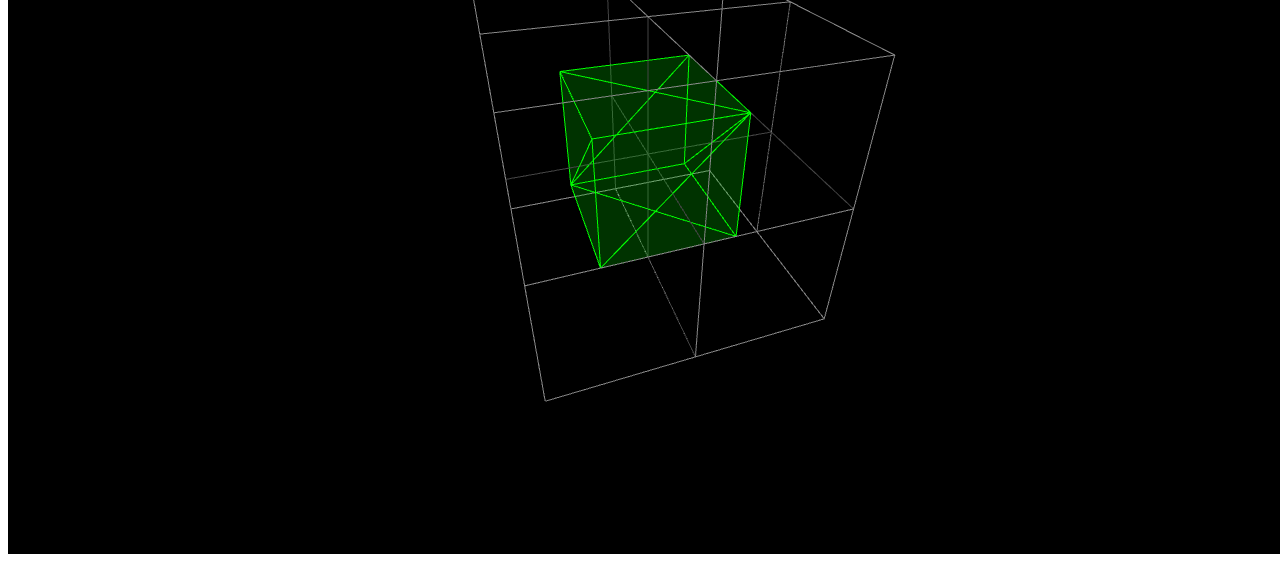
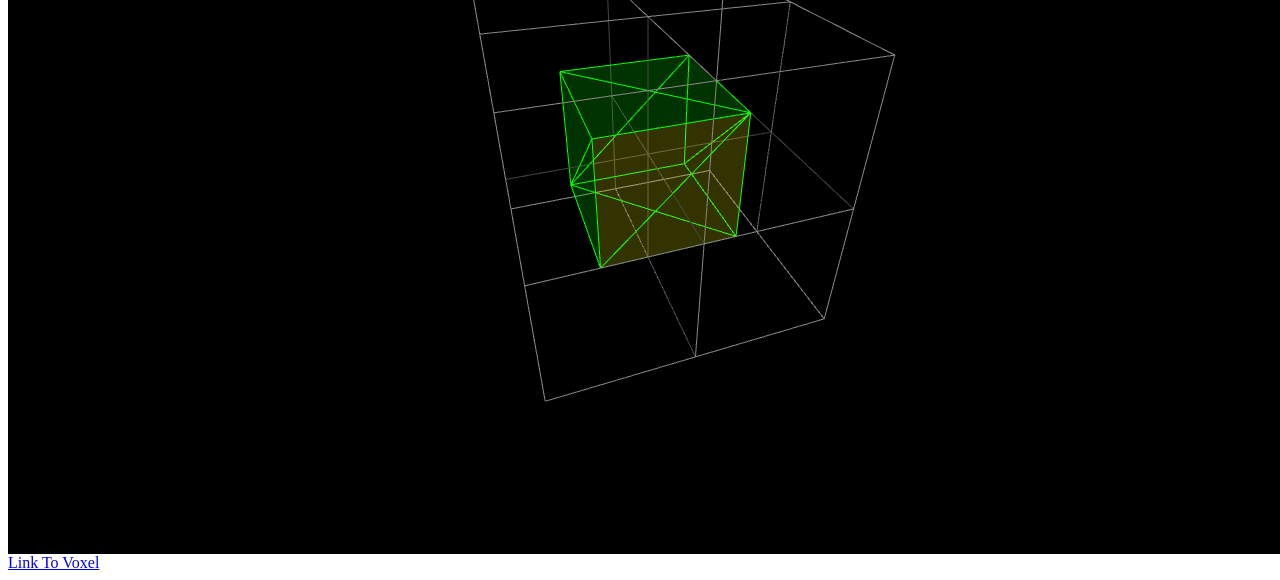
Before and after one commit to pinealservo/VoxView, a plain HTML site: page voxview.html in a window 1280 px wide. Shown: the part 254-834 px from the top of the page. Drawn offline with Linux system fonts and the light colour scheme; animation ran at ten frames a second.

Commit message:
Update live version of voxview html and js from master

```diff
--- a/voxview.html
+++ b/voxview.html
@@ -10,5 +10,6 @@
         <script src="js/OrbitControls.js"></script>
         <script src="js/dat.gui.min.js"></script>
         <script src="voxview.js"></script>
+        <a id="voxelLink" href="voxview.html" >Link To Voxel</a>
     </body>
 </html>
--- a/voxview.js
+++ b/voxview.js
@@ -2,8 +2,9 @@
 // Globals
 //
 var scene, camera, renderer, controls, voxel, gui;
+var projector, mouse = { x: 0, y: 0}, INTERSECTED;
 
-var voxmesh, wiremesh;
+var voxObject, tooltipSprite;
 
 var TOP = 0, BOTTOM = 2,
     SOUTH = 0, NORTH = 1,
@@ -21,14 +22,14 @@ CORNER_NAME[BOTTOM + NORTH + WEST] = 'botNW';
 
 // y,x,z
 var CORNER_DIRECTION = [];
-CORNER_DIRECTION[TOP    + SOUTH + EAST] = [1, 1, -1];
-CORNER_DIRECTION[BOTTOM + SOUTH + EAST] = [1, -1, -1];
-CORNER_DIRECTION[TOP    + NORTH + EAST] = [-1, 1, -1];
-CORNER_DIRECTION[BOTTOM + NORTH + EAST] = [-1, -1, -1];
-CORNER_DIRECTION[TOP    + SOUTH + WEST] = [1, 1, 1];
-CORNER_DIRECTION[BOTTOM + SOUTH + WEST] = [1, -1, 1];
-CORNER_DIRECTION[TOP    + NORTH + WEST] = [-1, 1, 1];
-CORNER_DIRECTION[BOTTOM + NORTH + WEST] = [-1, -1, 1];
+CORNER_DIRECTION[TOP    + SOUTH + EAST] = new THREE.Vector3(1, 1, -1);
+CORNER_DIRECTION[BOTTOM + SOUTH + EAST] = new THREE.Vector3(1, -1, -1);
+CORNER_DIRECTION[TOP    + NORTH + EAST] = new THREE.Vector3(-1, 1, -1);
+CORNER_DIRECTION[BOTTOM + NORTH + EAST] = new THREE.Vector3(-1, -1, -1);
+CORNER_DIRECTION[TOP    + SOUTH + WEST] = new THREE.Vector3(1, 1, 1);
+CORNER_DIRECTION[BOTTOM + SOUTH + WEST] = new THREE.Vector3(1, -1, 1);
+CORNER_DIRECTION[TOP    + NORTH + WEST] = new THREE.Vector3(-1, 1, 1);
+CORNER_DIRECTION[BOTTOM + NORTH + WEST] = new THREE.Vector3(-1, -1, 1);
 
 voxel = {
   material: new THREE.MeshBasicMaterial({ color: 0x00ff00,
@@ -36,98 +37,162 @@ voxel = {
 					  opacity: .2 }),
   corners: []
 }
-for(var i = 0; i < 8; i++) {
+
+var initialState = window.location.search.substring(1).split("&");
+
+for (var i = 0; i < 8; i++) {
+  if (initialState && initialState[i]) {
+    var coordinate = initialState[i].split(",");
+    voxel.corners[i] = new THREE.Vector3(
+      Math.abs(parseFloat(coordinate[0])),
+      Math.abs(parseFloat(coordinate[1])),
+      Math.abs(parseFloat(coordinate[2])));
+  } else {
     voxel.corners[i] = new THREE.Vector3(0.5, 0.5, 0.5);
+  }
 }
 
 var initGui = function() {
-
   gui = new dat.GUI();
 
-  for(var i = 0; i < 8; i++) {
+  for (var i = 0; i < 8; i++) {
     var folder = gui.addFolder(CORNER_NAME[i]);
     var corner = voxel.corners[i];
     folder.add(corner, 'x', 0, 1);
     folder.add(corner, 'y', 0, 1);
     folder.add(corner, 'z', 0, 1);
   }
+
 }
 
 var updateVertices = function(mesh, vox, center) {
-  var geom = mesh.geometry;
-  var cx = center.x, cy = center.y, cz = center.z;
   var v;
+  var voxelLink = document.getElementById('voxelLink');
+  var newHref = window.location.href.split("?")[0];
 
-  for(var i = 0; i < 8; i++) {
-	var v = vox.corners[i];
-	var d = CORNER_DIRECTION [i];
-	geom.vertices[i].set(cx + d[0] * v.x, cy + d[1] * v.y, cz + d[2] * v.z);
+  for (var i = 0; i < 8; i++) {
+    v = vox.corners[i].clone();
+    v.multiply(CORNER_DIRECTION[i]).add(center);
+    mesh.vertices[i].copy(v);
+    if (voxelLink) {
+      newHref += (i == 0 ? '?' : '&');
+      newHref += Math.round(v.x * 100) / 100 + "," +
+                 Math.round(v.y * 100) / 100 + "," +
+                 Math.round(v.z * 100) / 100;
+    }
   }
 
-  geom.verticesNeedUpdate = true;
+  if (voxelLink) {
+    voxelLink.href = newHref;
+  }
+
+  mesh.traverse(function (m) { if (m.geometry) { m.geometry.verticesNeedUpdate = true;} });
 }
 
 var meshFromVoxel = function(vox, center) {
-  var geom = new THREE.Geometry();
+  var voxObj = new THREE.Object3D();
+  var fullGeom = new THREE.Geometry();
   var cx = center.x, cy = center.y, cz = center.z;
-  var corner, face, v;
+  var verts, geom, corner, face, quad, v;
 
+  verts = []
   for(var i = 0; i < 8; i++) {
-    var v = vox.corners[i];
-    var d = CORNER_DIRECTION [i];
-    corner = new THREE.Vector3(cx + d[0] * v.x, cy + d[1] * v.y, cz + d[2] * v.z);
-    geom.vertices.push(corner);
+    var v = vox.corners[i].clone();
+    verts.push(v.multiply(CORNER_DIRECTION[i]).add(center));
+  }
+  voxObj.vertices = verts;
+  fullGeom.vertices = verts;
+
+  var makeFace = function(a1,a2,a3,b1,b2,b3,name) {
+    geom = new THREE.Geometry();
+    geom.vertices = verts;
+
+    face = new THREE.Face3(a1, a2, a3);
+    geom.faces.push(face);
+    fullGeom.faces.push(face);
+
+    face = new THREE.Face3(b1, b2, b3);
+    geom.faces.push(face);
+    fullGeom.faces.push(face);
+
+    quad = new THREE.Mesh(geom, vox.material.clone());
+    quad.name = name;
+    voxObj.children.push(quad);
   }
 
   // Top quad
-  face = new THREE.Face3(TOP + SOUTH + EAST,    TOP + NORTH + EAST,    TOP + NORTH + WEST);
-  geom.faces.push(face);
-  face = new THREE.Face3(TOP + SOUTH + EAST,    TOP + NORTH + WEST,    TOP + SOUTH + WEST);
-  geom.faces.push(face);
+  makeFace(TOP + SOUTH + EAST,    TOP + NORTH + EAST,    TOP + NORTH + WEST,
+           TOP + SOUTH + EAST,    TOP + NORTH + WEST,    TOP + SOUTH + WEST,
+           "Top");
 
   // South quad
-  face = new THREE.Face3(TOP + SOUTH + EAST,    BOTTOM + SOUTH + WEST, BOTTOM + SOUTH + EAST);
-  geom.faces.push(face);
-  face = new THREE.Face3(TOP + SOUTH + EAST,    TOP + SOUTH + WEST,    BOTTOM + SOUTH + WEST);
-  geom.faces.push(face);
+  makeFace(TOP + SOUTH + EAST,    BOTTOM + SOUTH + WEST, BOTTOM + SOUTH + EAST,
+           TOP + SOUTH + EAST,    TOP + SOUTH + WEST,    BOTTOM + SOUTH + WEST,
+           "South");
 
   // East quad
-  face = new THREE.Face3(TOP + SOUTH + EAST,    BOTTOM + NORTH + EAST, TOP + NORTH + EAST);
-  geom.faces.push(face);
-  face = new THREE.Face3(TOP + SOUTH + EAST,    BOTTOM + SOUTH + EAST, BOTTOM + NORTH + EAST);
-  geom.faces.push(face);
+  makeFace(TOP + SOUTH + EAST,    BOTTOM + NORTH + EAST, TOP + NORTH + EAST,
+           TOP + SOUTH + EAST,    BOTTOM + SOUTH + EAST, BOTTOM + NORTH + EAST,
+           "East");
 
   // Bottom quad
-  face = new THREE.Face3(BOTTOM + NORTH + WEST, BOTTOM + NORTH + EAST, BOTTOM + SOUTH + EAST);
-  geom.faces.push(face);
-  face = new THREE.Face3(BOTTOM + NORTH + WEST, BOTTOM + SOUTH + EAST, BOTTOM + SOUTH + WEST);
-  geom.faces.push(face);
+  makeFace(BOTTOM + NORTH + WEST, BOTTOM + NORTH + EAST, BOTTOM + SOUTH + EAST,
+           BOTTOM + NORTH + WEST, BOTTOM + SOUTH + EAST, BOTTOM + SOUTH + WEST,
+           "Bottom");
 
   // North quad
-  face = new THREE.Face3(BOTTOM + NORTH + WEST, TOP + NORTH + WEST,    TOP + NORTH + EAST);
-  geom.faces.push(face);
-  face = new THREE.Face3(BOTTOM + NORTH + WEST, TOP + NORTH + EAST,    BOTTOM + NORTH + EAST);
-  geom.faces.push(face);
+  makeFace(BOTTOM + NORTH + WEST, TOP + NORTH + WEST,    TOP + NORTH + EAST,
+           BOTTOM + NORTH + WEST, TOP + NORTH + EAST,    BOTTOM + NORTH + EAST,
+           "North");
 
   // West quad
-  face = new THREE.Face3(BOTTOM + NORTH + WEST, TOP + SOUTH + WEST,    TOP + NORTH + WEST);
-  geom.faces.push(face);
-  face = new THREE.Face3(BOTTOM + NORTH + WEST, BOTTOM + SOUTH + WEST, TOP + SOUTH + WEST);
-  geom.faces.push(face);
+  makeFace(BOTTOM + NORTH + WEST, TOP + SOUTH + WEST,    TOP + NORTH + WEST,
+           BOTTOM + NORTH + WEST, BOTTOM + SOUTH + WEST, TOP + SOUTH + WEST,
+           "West");
 
-  geom.mergeVertices();
+  voxObj.fullMesh = new THREE.Mesh(fullGeom, vox.material.clone());
+  voxObj.wireMesh = new THREE.WireframeHelper(voxObj.fullMesh);
+  voxObj.wireMesh.material.color.set(vox.material.color);
 
-  return new THREE.Mesh(geom, vox.material);
+  return voxObj;
 }
 
 //
 // Main definitions
 //
+
+var initTooltipSprite = function() {
+  var canvas = document.createElement('canvas');
+  var context = canvas.getContext('2d');
+
+  context.font = "Bold 36px Arial";
+  context.fillStyle = "rgba(255,255,255,0.95)";
+  context.fillText("VoxView", 0, 20);
+
+  var texture = new THREE.Texture(canvas);
+  texture.needsUpdate = true;
+
+  var spriteMaterial = new THREE.SpriteMaterial({
+    map: texture,
+    useScreenCoordinates: true
+  });
+  var sprite = new THREE.Sprite(spriteMaterial);
+  sprite.scale.set(200, 100, 1.0);
+  sprite.position.set(80, 200, 0);
+
+  return {
+    sprite: sprite,
+    context: context,
+    texture: texture
+  }
+}
+
 var init = function () {
   //
   // Set up Scene
   //
   scene = new THREE.Scene();
+  sceneOrtho = new THREE.Scene();
 
   //
   // Camera
@@ -144,6 +209,12 @@ var init = function () {
   camera.position.y = 2;
   camera.lookAt(scene.position);
 
+  cameraOrtho = new THREE.OrthographicCamera(
+    -DISPLAY_WIDTH/2, DISPLAY_WIDTH/2,
+    DISPLAY_HEIGHT/2, -DISPLAY_HEIGHT/2, 1, 10
+  );
+  cameraOrtho.position.z = 10;
+
   //
   // Renderer
   //
@@ -152,6 +223,7 @@ var init = function () {
   else
     renderer = new THREE.CanvasRenderer();
   renderer.setSize(window.innerWidth, window.innerHeight);
+  renderer.autoClear = false;
   document.body.appendChild(renderer.domElement);
 
   //
@@ -174,9 +246,8 @@ var init = function () {
   var origin = new THREE.Vector3(0, 0, 0);
 
   var vox = meshFromVoxel(voxel, origin);
-  var wire = new THREE.WireframeHelper(vox);
   scene.add(vox);
-  scene.add(wire);
+  scene.add(vox.wireMesh);
 
   // Voxel Grid Geometry
   var SIZE = 1;
@@ -200,21 +271,75 @@ var init = function () {
     scene.add(gridHelper);
   }
 
-  return [vox, wire];
+  tooltipSprite = initTooltipSprite();
+  sceneOrtho.add(tooltipSprite.sprite);
+
+  projector = new THREE.Projector();
+  document.addEventListener('mousemove', onDocumentMouseMove, false);
+
+  return vox;
+}
+
+function onDocumentMouseMove(event) {
+  mouse.x = (event.clientX / window.innerWidth) * 2 - 1;
+  mouse.y = - (event.clientY / window.innerHeight) * 2 + 1;
 }
 
 var render = function() {
+  renderer.clear();
   renderer.render(scene, camera);
+  renderer.clearDepth();
+  renderer.render(sceneOrtho, cameraOrtho);
 }
 
 var update = function () {
+  var v = voxObject;
   controls.update();
-  updateVertices(voxmesh, voxel, new THREE.Vector3(0, 0, 0));
-  scene.remove(wiremesh);
-  wiremesh = new THREE.WireframeHelper(voxmesh);
-  wiremesh.material.color.set(voxmesh.material.color);
 
-  scene.add(wiremesh);
+  updateVertices(v, voxel, new THREE.Vector3(0, 0, 0));
+
+  scene.remove(v.wireMesh);
+  v.wireMesh = new THREE.WireframeHelper(v.fullMesh);
+  v.wireMesh.material.color.set(v.fullMesh.material.color);
+  scene.add(v.wireMesh);
+
+
+  var vector = new THREE.Vector3( mouse.x, mouse.y, 1);
+  projector.unprojectVector(vector, camera);
+
+  var ray = new THREE.Raycaster(camera.position,
+                                vector.sub(camera.position).normalize());
+
+  var intersects = ray.intersectObjects(v.children);
+  if (intersects.length > 0) {
+    var iobj = intersects[0].object;
+
+    if (iobj != INTERSECTED) {
+      if (INTERSECTED) INTERSECTED.material.color.setHex(INTERSECTED.currentHex);
+      INTERSECTED = iobj;
+      INTERSECTED.currentHex = INTERSECTED.material.color.getHex();
+      INTERSECTED.material.color.setHex(0xffff00);
+
+      var tt = tooltipSprite;
+      if (iobj.name) {
+        var toolText = iobj.name;
+        var textWidth = tt.context.measureText(toolText).width;
+        tt.context.clearRect(0, 0, 640, 480);
+        tt.context.fillStyle = "rgba(255,255,255,1)";
+        tt.context.fillText(toolText, 4, 30);
+        tt.texture.needsUpdate = true;
+      } else {
+        tt.context.clearRect(0, 0, 300, 300);
+        tt.texture.needsUpdate = true;
+      }
+    }
+  } else { // no intersections
+    if (INTERSECTED) INTERSECTED.material.color.setHex(INTERSECTED.currentHex);
+    INTERSECTED = null;
+    var tt = tooltipSprite;
+    tt.context.clearRect(0, 0, 300, 300);
+    tt.texture.needsUpdate = true;
+  }
 }
 
 var animate = function () {
@@ -230,9 +355,7 @@ var animate = function () {
 
 // Initialize scene elements
 initGui();
-var meshes = init();
-voxmesh = meshes[0];
-wiremesh = meshes[1];
+voxObject = init();
 
 // Start animation loop
 animate();
```
Lines whose indentation alone changed are shown as unchanged.
